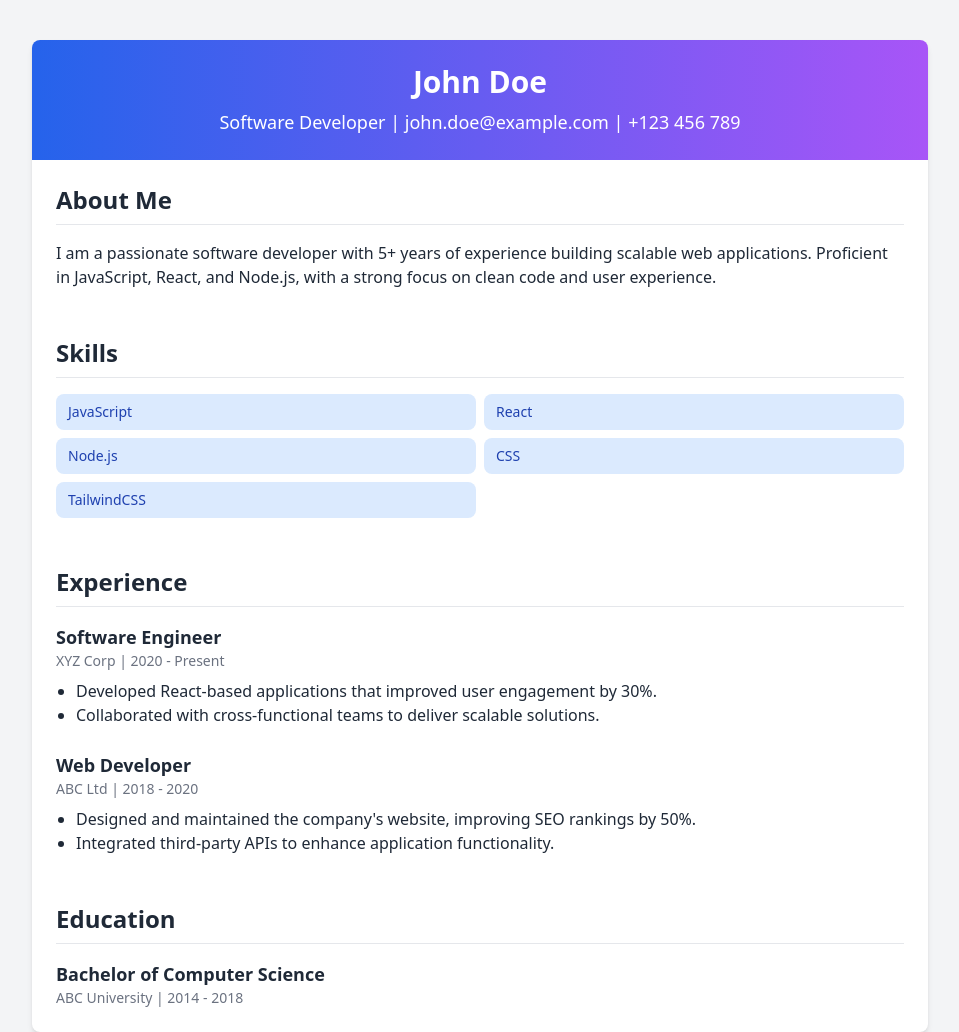
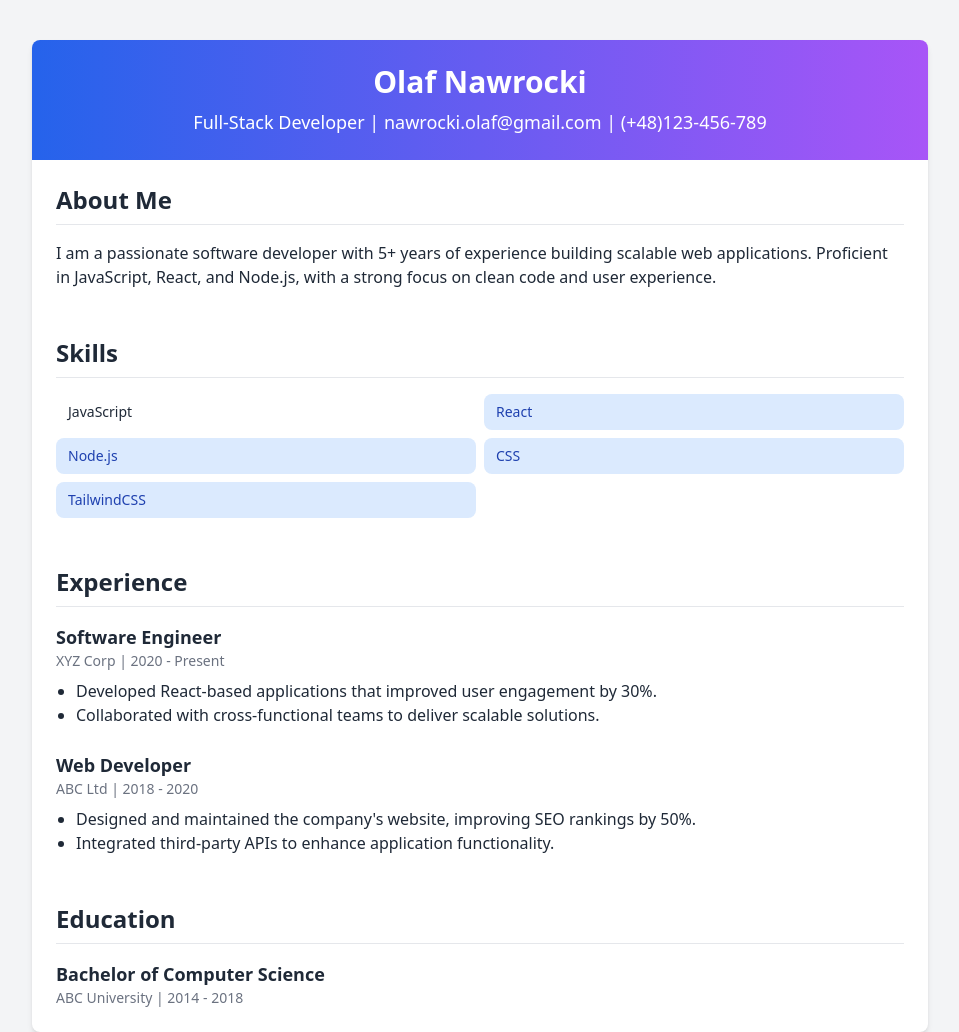
Before and after one commit to qazzaq0/project, a website: page index.html in a window 1280 px wide. Shown: the whole page, without its empty margins (160-1119 px from the left). Drawn offline with Linux system fonts and the light colour scheme.

Commit message:
Update index.html

```diff
--- a/index.html
+++ b/index.html
@@ -10,8 +10,8 @@
   <div class="max-w-4xl mx-auto mt-10 bg-white shadow-md rounded-lg">
     <!-- Header Section -->
     <div class="bg-gradient-to-r from-blue-600 to-purple-500 p-6 text-white text-center rounded-t-lg">
-      <h1 class="text-3xl font-bold">John Doe</h1>
-      <p class="mt-2 text-lg">Software Developer | john.doe@example.com | +123 456 789</p>
+      <h1 class="text-3xl font-bold">Olaf Nawrocki</h1>
+      <p class="mt-2 text-lg">Full-Stack Developer | nawrocki.olaf@gmail.com | (+48)123-456-789</p>
     </div>
 
     <!-- About Section -->
@@ -27,7 +27,7 @@
     <div class="p-6">
       <h2 class="text-2xl font-semibold border-b pb-2">Skills</h2>
       <ul class="mt-4 grid grid-cols-2 gap-2">
-        <li class="bg-blue-100 text-blue-800 px-3 py-2 rounded-lg text-sm font-medium">JavaScript</li>
+        <li class="bg-yellow-100 text-yellow-800 px-3 py-2 rounded-lg text-sm font-medium">JavaScript</li>
         <li class="bg-blue-100 text-blue-800 px-3 py-2 rounded-lg text-sm font-medium">React</li>
         <li class="bg-blue-100 text-blue-800 px-3 py-2 rounded-lg text-sm font-medium">Node.js</li>
         <li class="bg-blue-100 text-blue-800 px-3 py-2 rounded-lg text-sm font-medium">CSS</li>
```
